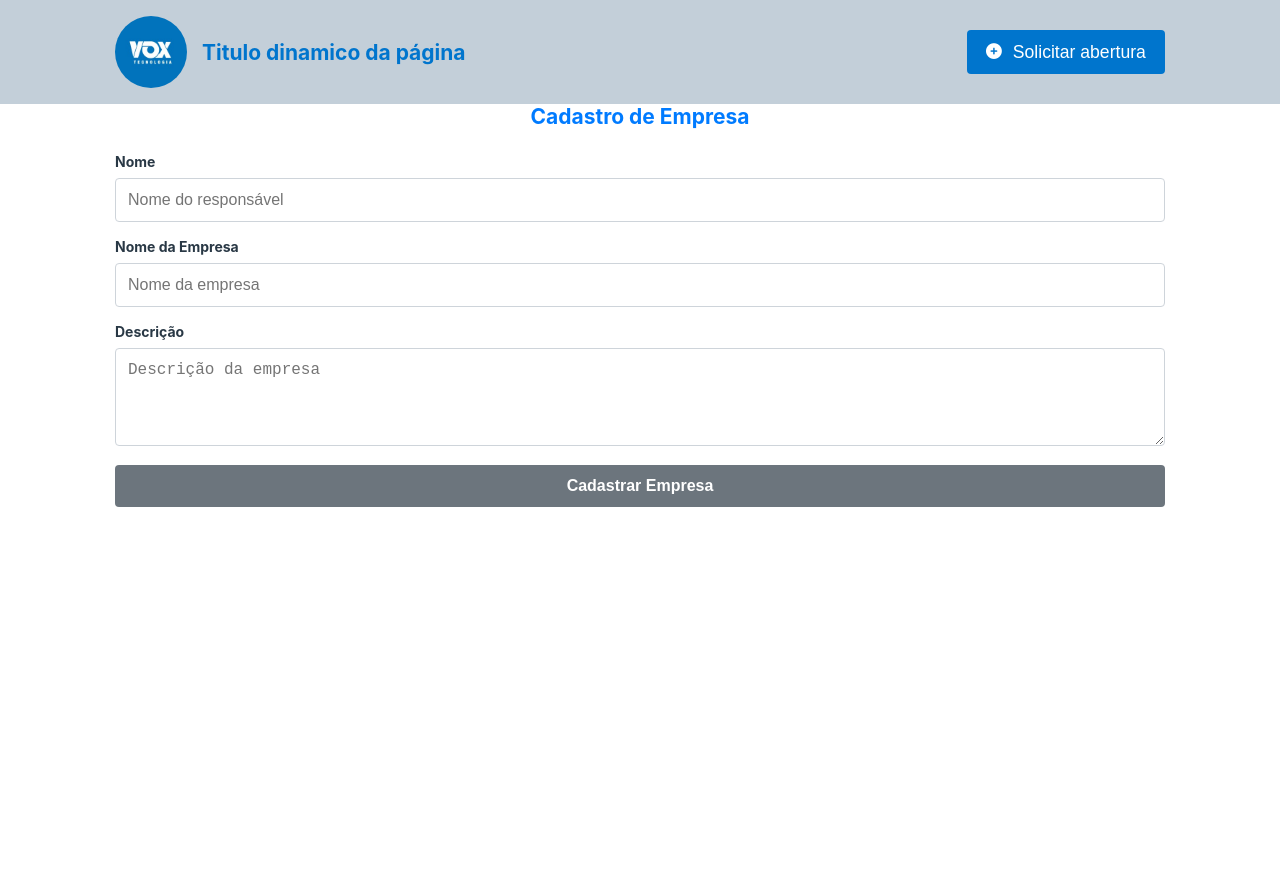
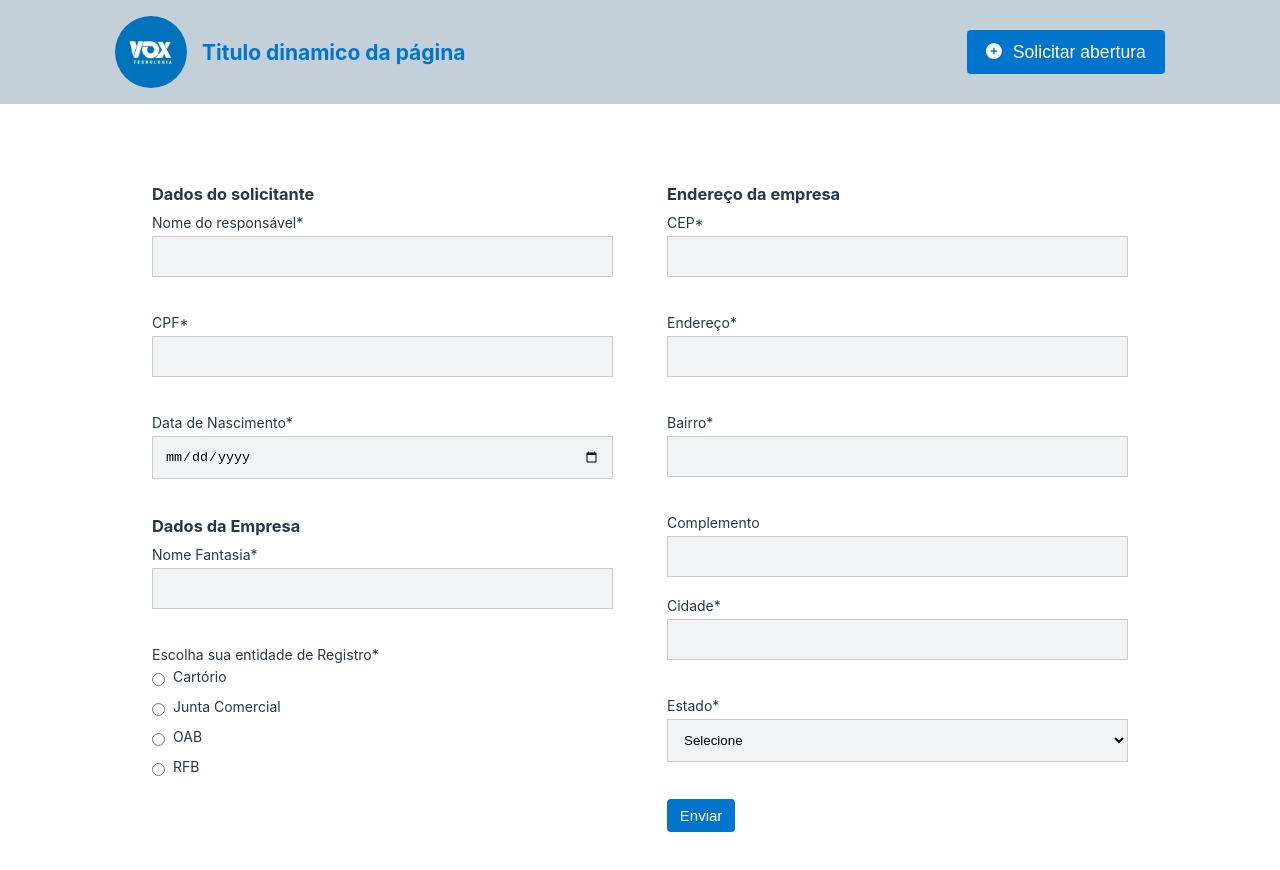
Before and after one commit to allanncruz/open-company, an Angular app: page /register-company in a window 1280 px wide. Before the commit the page ends 800 px from the top, so only its background shows below. Built offline with nearby package versions, Linux system fonts and the light colour scheme.

Commit message:
feat: regsiter page & validations

```diff
--- a/src/app/pages/register-company/register-company.component.html
+++ b/src/app/pages/register-company/register-company.component.html
@@ -1,32 +1,146 @@
-<div class="container">
-  <div class="register-company">
-    <h2>Cadastro de Empresa</h2>
-    <form [formGroup]="companyForm" (ngSubmit)="onSubmit()">
-      <div class="form-group">
-        <label for="name">Nome</label>
-        <input id="name" formControlName="name" type="text" placeholder="Nome do responsável" />
-        <small *ngIf="companyForm.get('name')?.invalid && companyForm.get('name')?.touched">
-          O nome é obrigatório e deve ter pelo menos 3 caracteres.
+<div class="registration container">
+  <form [formGroup]="companyForm" (ngSubmit)="onSubmit()" class="form">
+    <div class="registration__section">
+      <h3 class="registration__section--title">Dados do solicitante</h3>
+      <div class="form__group">
+        <label for="responsible">Nome do responsável*</label>
+        <input
+          class="form__input"
+          id="responsible"
+          type="text"
+          formControlName="responsible"
+        />
+        <small [ngClass]="{'erro': companyForm.get('responsible')?.touched && companyForm.get('responsible')?.invalid}" class="input-message">
+          Nome é obrigatório.
         </small>
       </div>
-
-      <div class="form-group">
-        <label for="company_name">Nome da Empresa</label>
-        <input id="company_name" formControlName="company_name" type="text" placeholder="Nome da empresa" />
-        <small *ngIf="companyForm.get('company_name')?.invalid && companyForm.get('company_name')?.touched">
-          O nome da empresa é obrigatório.
+      <div class="form__group">
+        <label for="cpf">CPF*</label>
+        <input
+          class="form__input"
+          id="cpf"
+          type="text"
+          formControlName="cpf"
+        />
+        <small [ngClass]="{'erro': companyForm.get('cpf')?.touched && companyForm.get('cpf')?.invalid}" class="input-message">
+          CPF é obrigatório.
         </small>
       </div>
-
-      <div class="form-group">
-        <label for="descrição">Descrição</label>
-        <textarea id="descrição" formControlName="descrição" rows="4" placeholder="Descrição da empresa"></textarea>
-        <small *ngIf="companyForm.get('descrição')?.invalid && companyForm.get('descrição')?.touched">
-          A descrição é obrigatória e deve ter pelo menos 10 caracteres.
+      <div class="form__group">
+        <label for="dataNascimento">Data de Nascimento*</label>
+        <input
+          class="form__input"
+          id="dataNascimento"
+          type="date"
+          formControlName="dataNascimento"
+        />
+        <small [ngClass]="{'erro': companyForm.get('dataNascimento')?.touched && companyForm.get('dataNascimento')?.invalid}" class="input-message">
+          Data de Nascimento é obrigatório.
         </small>
       </div>
-
-      <button type="submit" [disabled]="companyForm.invalid">Cadastrar Empresa</button>
-    </form>
-  </div>
+      <h3 class="registration__section--title">Dados da Empresa</h3>
+      <div class="form__group">
+        <label for="name">Nome Fantasia*</label>
+        <input
+          class="form__input"
+          id="name"
+          type="text"
+          formControlName="name"
+        />
+        <small [ngClass]="{'erro': companyForm.get('name')?.touched && companyForm.get('name')?.invalid}" class="input-message">
+          Nome Fantasia é obrigatório.
+        </small>
+      </div>
+      <div class="form__group">
+        <label>Escolha sua entidade de Registro*</label>
+        <div class="form__radio-group" *ngFor="let entity of entityRegistration">
+          <input
+            type="radio"
+            id="{{ entity }}"
+            formControlName="entityRegistration"
+            [value]="entity"
+          />
+          <label for="{{ entity }}">{{ entity }}</label>
+        </div>
+        <small [ngClass]="{'erro': companyForm.get('entityRegistration')?.touched && companyForm.get('entityRegistration')?.invalid}" class="input-message">
+          entidade de Registro Fantasia é obrigatório.
+        </small>
+      </div>
+    </div>
+    <div class="registration__section">
+      <h3 class="registration__section--title">Endereço da empresa</h3>
+      <div class="form__group">
+        <label for="cep">CEP*</label>
+        <input
+          class="form__input"
+          id="cep"
+          type="text"
+          formControlName="cep"
+        />
+        <small [ngClass]="{'erro': companyForm.get('entityRegistration')?.touched && companyForm.get('entityRegistration')?.invalid}" class="input-message">
+          CEP é obrigatório.
+        </small>
+      </div>
+      <div class="form__group">
+        <label for="address">Endereço*</label>
+        <input
+          class="form__input"
+          id="address"
+          type="text"
+          formControlName="address"
+        />
+        <small [ngClass]="{'erro': companyForm.get('entityRegistration')?.touched && companyForm.get('entityRegistration')?.invalid}" class="input-message">
+          Endereço é obrigatório.
+        </small>
+      </div>
+      <div class="form__group">
+        <label for="neighborhood">Bairro*</label>
+        <input
+          class="form__input"
+          id="neighborhood"
+          type="text"
+          formControlName="neighborhood"
+        />
+        <small [ngClass]="{'erro': companyForm.get('entityRegistration')?.touched && companyForm.get('entityRegistration')?.invalid}" class="input-message">
+          Bairro é obrigatório.
+        </small>
+      </div>
+      <div class="form__group">
+        <label for="neighborhood">Complemento</label>
+        <input
+          class="form__input"
+          id="neighborhood"
+          type="text"
+          formControlName="neighborhood"
+        />
+      </div>
+      <div class="form__group">
+        <label for="city">Cidade*</label>
+        <input
+          class="form__input"
+          id="city"
+          type="text"
+          formControlName="city"
+        />
+        <small [ngClass]="{'erro': companyForm.get('entityRegistration')?.touched && companyForm.get('entityRegistration')?.invalid}" class="input-message">
+          Cidade é obrigatório.
+        </small>
+      </div>
+      <div class="form__group">
+        <label for="uf">Estado*</label>
+        <select class="form__select" id="uf" formControlName="uf">
+          <option value="">Selecione</option>
+          <option *ngFor="let state of uf" [value]="uf">{{ state }}</option>
+        </select>
+        <small [ngClass]="{'erro': companyForm.get('entityRegistration')?.touched && companyForm.get('entityRegistration')?.invalid}" class="input-message">
+          Estado é obrigatório.
+        </small>
+      </div>
+      <app-button type="submit" >Enviar</app-button>
+      <div>
+        <p *ngIf="successMessage" class="success-text">{{ successMessage }}</p>
+        <p *ngIf="errorMessage" class="error-text">{{ errorMessage }}</p>
+      </div>
+    </div>
+  </form>
 </div>
--- a/src/app/pages/register-company/register-company.component.scss
+++ b/src/app/pages/register-company/register-company.component.scss
@@ -1,59 +1,60 @@
-.register-company {
-  h2 {
-    text-align: center;
-    margin-bottom: 1.5rem;
-    color: #007bff;
-  }
+@import '../../../styles/forms';
+@import '../../../styles/variables';
 
-  .form-group {
-    margin-bottom: 1rem;
+.registration{
+  .form{
+    background-color: #fff;
+    margin-top: 40px;
+    padding: 40px 10px;
+    display: flex;
 
-    label {
-      display: block;
-      font-weight: bold;
-      margin-bottom: 0.5rem;
-    }
-
-    input,
-    textarea {
-      width: 100%;
-      padding: 0.75rem;
-      border: 1px solid #ced4da;
-      border-radius: 0.25rem;
-      font-size: 1rem;
-
-      &:focus {
-        border-color: #007bff;
-        outline: none;
-        box-shadow: 0 0 0 0.2rem rgba(0, 123, 255, 0.25);
+    .input-message {
+      opacity: 0;
+      &.erro{
+        color: $danger;
+        opacity: 1;
       }
-    }
-
-    small {
-      color: #dc3545;
-      font-size: 0.875rem;
     }
   }
 
-  button {
-    display: block;
+  &__section {
     width: 100%;
-    padding: 0.75rem;
-    background-color: #007bff;
-    color: #fff;
-    border: none;
-    border-radius: 0.25rem;
-    font-size: 1rem;
-    font-weight: bold;
-    cursor: pointer;
+    margin: 0 27px;
 
-    &:disabled {
-      background-color: #6c757d;
-      cursor: not-allowed;
+    &--title{
+      margin-bottom: 10px;
+    }
+  }
+
+
+  button:disabled {
+    background-color: #ccc;
+    cursor: not-allowed;
+  }
+
+  @media only screen and (max-width: 600px) {
+    .form{
+      display: block;
+      padding: 20px 15px;
     }
 
-    &:hover:not(:disabled) {
-      background-color: #0056b3;
+    &__section {
+      width: 100%;
+      margin: 0;
     }
   }
 }
+
+.form__radio-group {
+  display: flex;
+  align-items: center;
+  margin-bottom: 0.5rem;
+
+  input[type="radio"] {
+    margin-right: 0.5rem;
+  }
+
+  label {
+    cursor: pointer;
+  }
+}
--- a/src/app/pages/register-company/register-company.component.ts
+++ b/src/app/pages/register-company/register-company.component.ts
@@ -9,12 +9,52 @@ import { HttpClient } from '@angular/common/http';
 })
 export class RegisterCompanyComponent {
   companyForm: FormGroup;
+  entityRegistration: string[] = ['Cartório', 'Junta Comercial', 'OAB', 'RFB'];
+  successMessage: string = '';
+  errorMessage: string = '';
+  uf = [
+    'AC',
+    'AL',
+    'AP',
+    'AM',
+    'BA',
+    'CE',
+    'DF',
+    'ES',
+    'GO',
+    'MA',
+    'MT',
+    'MS',
+    'MG',
+    'PA',
+    'PB',
+    'PR',
+    'PE',
+    'PI',
+    'RJ',
+    'RN',
+    'RS',
+    'RO',
+    'RR',
+    'SC',
+    'SP',
+    'SE',
+    'TO',
+  ];
 
   constructor(private fb: FormBuilder, private http: HttpClient) {
     this.companyForm = this.fb.group({
-      name: ['', [Validators.required, Validators.minLength(3)]],
-      company_name: ['', [Validators.required]],
-      descrição: ['', [Validators.required, Validators.minLength(10)]],
+      responsible: ['', [Validators.required]],
+      cpf: ['', [Validators.required], Validators.pattern(/^\d{11}$/)],
+      dataNascimento: ['', Validators.required],
+      name: ['', Validators.required],
+      entityRegistration: ['', Validators.required],
+      cep: ['', [Validators.required, Validators.minLength(10)]],
+      address: ['', Validators.required],
+      neighborhood: ['', Validators.required],
+      complement: [''],
+      city: ['', Validators.required],
+      uf: ['', Validators.required],
     });
   }
 
@@ -23,15 +63,24 @@ export class RegisterCompanyComponent {
       const newCompany = this.companyForm.value;
       this.http.post('http://localhost:3000/companies', newCompany).subscribe({
         next: () => {
-          alert('Empresa cadastrada com sucesso!');
+          this.successMessage = 'Empresa cadastrada com sucesso!';
+          this.errorMessage = '';
           this.companyForm.reset();
         },
         error: () => {
-          alert('Erro ao cadastrar empresa. Tente novamente.');
+          this.errorMessage = 'Erro ao cadastrar empresa. Tente novamente.';
+          this.successMessage = '';
         },
       });
     } else {
-      alert('Por favor, preencha todos os campos corretamente.');
+      this.markFormFieldsAsTouched();
     }
   }
+
+  markFormFieldsAsTouched(): void {
+    Object.keys(this.companyForm.controls).forEach((field) => {
+      const control = this.companyForm.get(field);
+      control?.markAsTouched();
+    });
+  }
 }
--- /dev/null
+++ b/src/styles/_forms.scss
@@ -0,0 +1,66 @@
+.form{
+  &__label {
+    display: block;
+    margin-bottom: 8px;
+  }
+
+  &__input,
+  &__select {
+    width: 100%;
+    padding: 12px;
+    background-color: #f1f3f4;
+    border: solid 1px #ccc;
+    margin-bottom: 5px;
+
+    &:focus{
+      background-color: #fff;
+    }
+  }
+
+  &__group{
+    margin-bottom: 15px;
+
+    label {
+      display: block;
+      margin-bottom: 5px;
+    }
+  }
+
+  &__inline{
+    display: flex;
+
+    > div {
+      width: 100%;
+
+      &:nth-child(1){
+        margin-right: 10px;
+      }
+    }
+  }
+
+  &__button {
+    width: 100%;
+    padding: 15px;
+    background-color: #0173bc;
+    border: none;
+    color: #fff;
+    cursor: pointer;
+
+    &:hover {
+      background-color: #0056b3;
+    }
+  }
+
+  &__actions{
+    display: flex;
+
+    app-button{
+      margin-right: 10px;
+
+      button:disabled{
+        background-color: #ccc !important;
+        cursor: not-allowed;
+      }
+    }
+  }
+}
--- a/src/styles/_variables.scss
+++ b/src/styles/_variables.scss
@@ -7,3 +7,5 @@ $text-color: #293845;
 
 $white: #ffffff;
 $black: #000000;
+
+$danger: #c72c2c;
```
